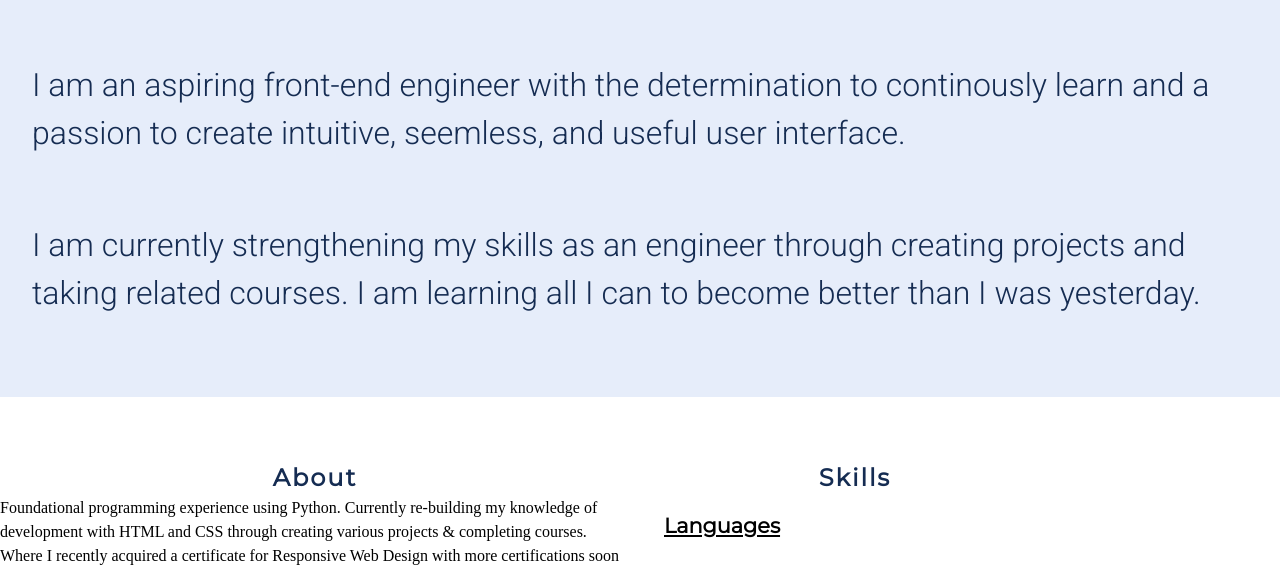
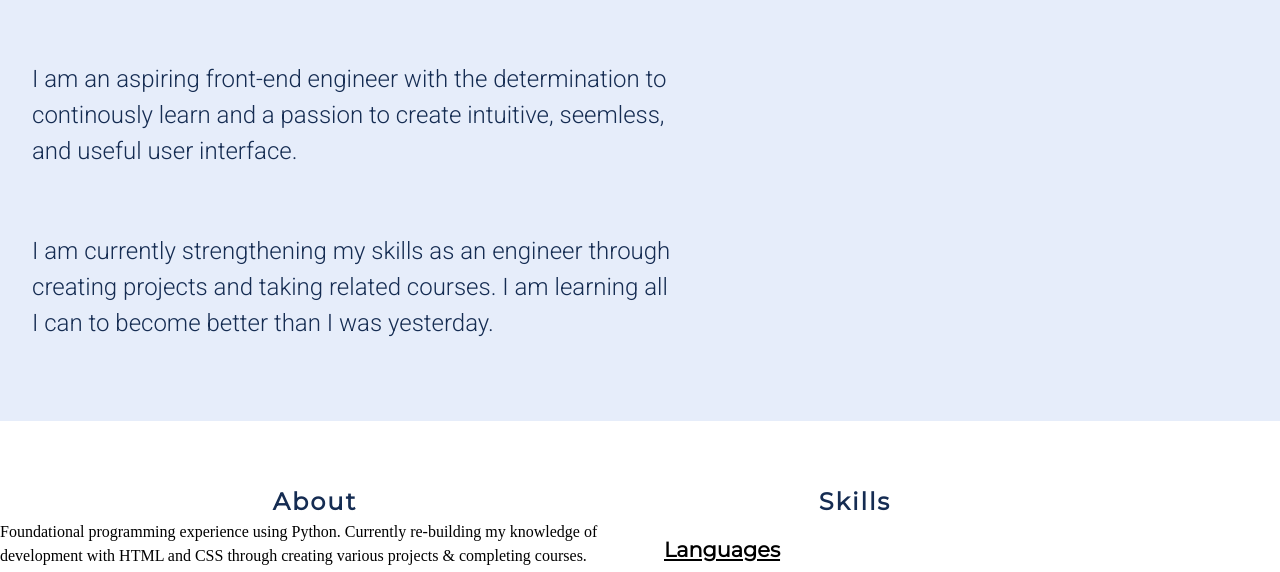
Before and after one commit to nyrellcl/web-port-sandbox, a plain HTML site: page index.html in a window 1280 px wide. Shown: the part 167-739 px from the top of the page. Drawn offline with Linux system fonts and the light colour scheme.

Commit message:
Update styles.css

```diff
--- a/styles.css
+++ b/styles.css
@@ -191,9 +191,10 @@ button{
 }
 
 .welcome-description{
-  font-size: 2rem;
+  font-size: 1.5rem;
   font-family: 'Roboto', sans-serif;
   font-weight: 300;
+  width: 50%;
 
 }
 
```
